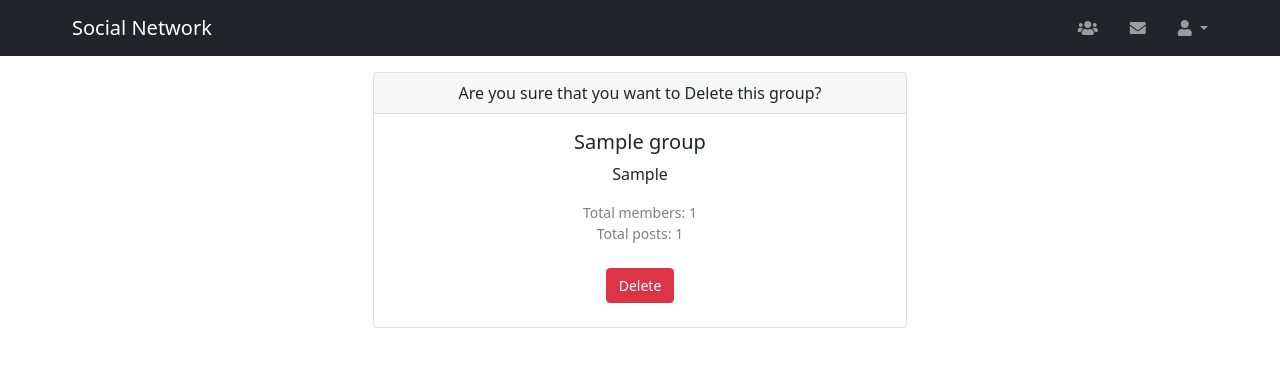
After one commit to OmarYehia/django-social_network, a Django app: page /groups/1/delete in a window 1280 px wide. The commit adds this page. Shown: the top 367 px of the page. Run offline with Django 3.2, Linux system fonts and the light colour scheme; a user stored in the database is signed in; tables that the repository leaves empty hold one stand-in row (values such as "Sample post").

Commit message:
User can now delete his owned groups

```diff
--- /dev/null
+++ b/src/groups/templates/groups/confirm_delete.html
@@ -0,0 +1,23 @@
+{% extends 'base.html' %}
+
+{% block title %}Delete group{% endblock title %}
+
+{% block content %}
+<div class="container w-50">
+    <div class="card">
+        <div class="card-header text-center">
+            Are you sure that you want to Delete this group?
+        </div>
+        <div class="card-body text-center">
+            <h5 class="card-title">{{ group.name }}</h5>
+            <p class="card-text">{{ group.overview }}</p>
+            <p class="card-text m-0 text-black-50 group-stats">Total members: {{ group.users.all.count }}</p>
+            <p class="card-text m-0 text-black-50 group-stats">Total posts: {{ group.post_set.all.count }}</p>
+            <form action="" method="POST" class="mt-4 mb-2 d-flex">
+                {% csrf_token %}
+                <button type="submit" class="btn btn-danger ms-auto me-auto">Delete</button>
+            </form>
+        </div>
+    </div>
+</div>
+{% endblock content %}
--- a/src/groups/urls.py
+++ b/src/groups/urls.py
@@ -1,5 +1,5 @@
 from django.urls import path
-from .views import ListGroups, CreateGroup, ViewGroup, JoinGroup
+from .views import ListGroups, CreateGroup, ViewGroup, JoinGroup, DeleteGroup
 
 app_name = 'groups'
 
@@ -7,5 +7,6 @@ urlpatterns = [
     path('', ListGroups.as_view(), name="groups-index"),
     path('create/', CreateGroup.as_view(), name="create-group"),
     path('<int:pk>/', ViewGroup.as_view(), name="view-group"),
-    path('<int:pk>/join', JoinGroup.as_view(), name="join-group")
+    path('<int:pk>/join', JoinGroup.as_view(), name="join-group"),
+    path('<int:pk>/delete', DeleteGroup.as_view(), name='delete-group')
 ]
--- a/src/groups/views.py
+++ b/src/groups/views.py
@@ -111,3 +111,27 @@ class JoinGroup(View):
         group.users.add(user_profile)
 
         return redirect('groups:view-group', pk=pk)
+
+
+class DeleteGroup(View):
+    def get(self, request, pk, *args, **kwargs):
+        group = Group.objects.get(pk=pk)
+        user = request.user
+        user_profile = Profile.objects.get(user=user)
+
+        if not user_profile == group.owner:
+            return redirect('groups:view-group', pk=pk)
+
+        return render(request, 'groups/confirm_delete.html', {'group': group})
+
+    def post(self, request, pk, *args, **kwargs):
+        group = Group.objects.get(pk=pk)
+        user = request.user
+        user_profile = Profile.objects.get(user=user)
+
+        if not user_profile == group.owner:
+            return redirect('groups:view-group', pk=pk)
+
+        group.delete()
+
+        return redirect('groups:groups-index')
```
Also changed, not shown: src/groups/templates/groups/view.html (+6 -1 lines).
